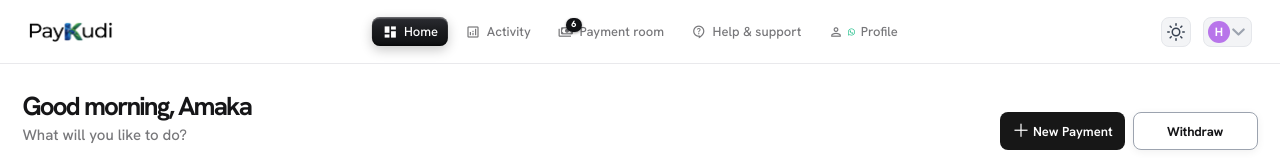
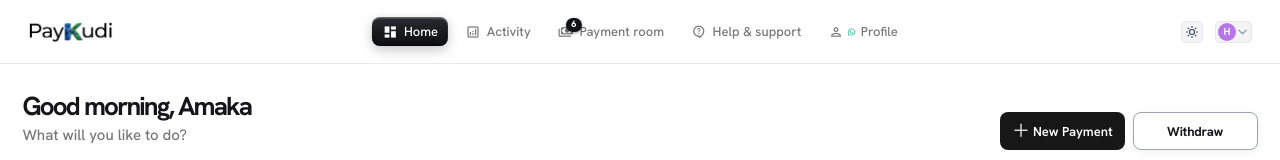
Before and after one commit to STARTUPBUILDtech/redesign, a React (Vite) app: page / in a window 1280 px wide. Both pictures are taken after typing "name@example.com", "Sample123" into the empty fields and a click on the button "Sign In". Shown: the top 160 px of the page. Built offline with nearby package versions, Linux system fonts and the light colour scheme.

Commit message:
style(header): set theme and avatar action tiles to match PayKudi logo height (22px)

```diff
--- a/default.css
+++ b/default.css
@@ -209,11 +209,11 @@ textarea,
   color: #94a3b8 !important;
 }
 
-/* ── Theme Toggle Button (matching target redesign) ── */
+/* ── Theme Toggle Button (matching target redesign, same height as PayKudi logo: 22px) ── */
 .header-theme-btn {
-  width: 36px;
-  height: 36px;
-  border-radius: 8px;
+  width: 22px;
+  height: 22px;
+  border-radius: 5px;
   display: inline-flex;
   align-items: center;
   justify-content: center;
@@ -256,7 +256,7 @@ textarea,
   border-color: rgba(255, 255, 255, 0.14);
 }
 
-/* ── Avatar Dropdown & Container (matching target redesign) ── */
+/* ── Avatar Dropdown & Container (matching target redesign, same height as PayKudi logo: 22px) ── */
 .header-profile-container {
   position: relative;
   display: inline-flex;
@@ -264,9 +264,9 @@ textarea,
 }
 
 .header-profile-trigger {
-  height: 36px;
-  padding: 3px 6px 3px 4px;
-  border-radius: 8px;
+  height: 22px;
+  padding: 2px 4px 2px 2px;
+  border-radius: 5px;
   display: inline-flex;
   align-items: center;
   gap: 2px;
@@ -308,13 +308,13 @@ textarea,
 
 /* Lilac Circle H Avatar */
 .header-avatar-circle-h {
-  width: 28px;
-  height: 28px;
+  width: 18px;
+  height: 18px;
   border-radius: 50%;
   background-color: #b875ea;
   color: #ffffff;
   font-family: 'Hanken Grotesk', 'Inter', -apple-system, sans-serif;
-  font-size: 14.5px;
+  font-size: 10px;
   font-weight: 700;
   display: flex;
   align-items: center;
--- a/responsive.css
+++ b/responsive.css
@@ -94,18 +94,20 @@
   }
 
   .header-theme-btn {
-    width: clamp(30px, 2.2vw, 36px) !important;
-    height: clamp(30px, 2.2vw, 36px) !important;
+    width: 22px !important;
+    height: 22px !important;
   }
 
   .header-profile-trigger {
-    height: clamp(30px, 2.2vw, 36px) !important;
+    height: 22px !important;
+    padding: 2px 4px 2px 2px !important;
+    gap: 2px !important;
   }
 
   .header-avatar-circle-h {
-    width: clamp(22px, 1.7vw, 28px) !important;
-    height: clamp(22px, 1.7vw, 28px) !important;
-    font-size: clamp(12px, 0.9vw, 14.5px) !important;
+    width: 18px !important;
+    height: 18px !important;
+    font-size: 10px !important;
   }
 
   .icon-button {
--- a/src/App.jsx
+++ b/src/App.jsx
@@ -96,8 +96,8 @@ function HeaderActions({
       >
         {dark ? (
           <svg
-            width="18"
-            height="18"
+            width="12"
+            height="12"
             viewBox="0 0 24 24"
             fill="currentColor"
             className="theme-moon-svg"
@@ -106,12 +106,12 @@ function HeaderActions({
           </svg>
         ) : (
           <svg
-            width="18"
-            height="18"
+            width="12"
+            height="12"
             viewBox="0 0 24 24"
             fill="none"
             stroke="currentColor"
-            strokeWidth="2"
+            strokeWidth="2.2"
             strokeLinecap="round"
             strokeLinejoin="round"
             className="theme-sun-svg"
@@ -142,8 +142,8 @@ function HeaderActions({
           >
             <div className="header-avatar-circle-h">H</div>
             <svg
-              width="13"
-              height="8"
+              width="9"
+              height="6"
               viewBox="4.5 7.5 15 9"
               fill="none"
               stroke="currentColor"
```
